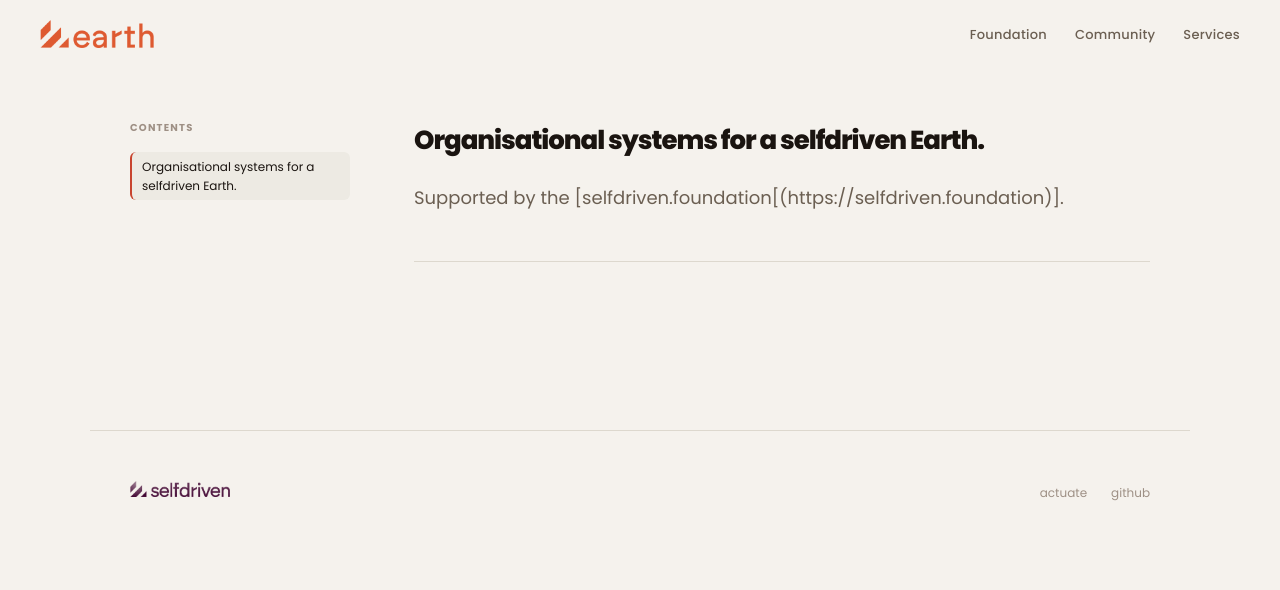
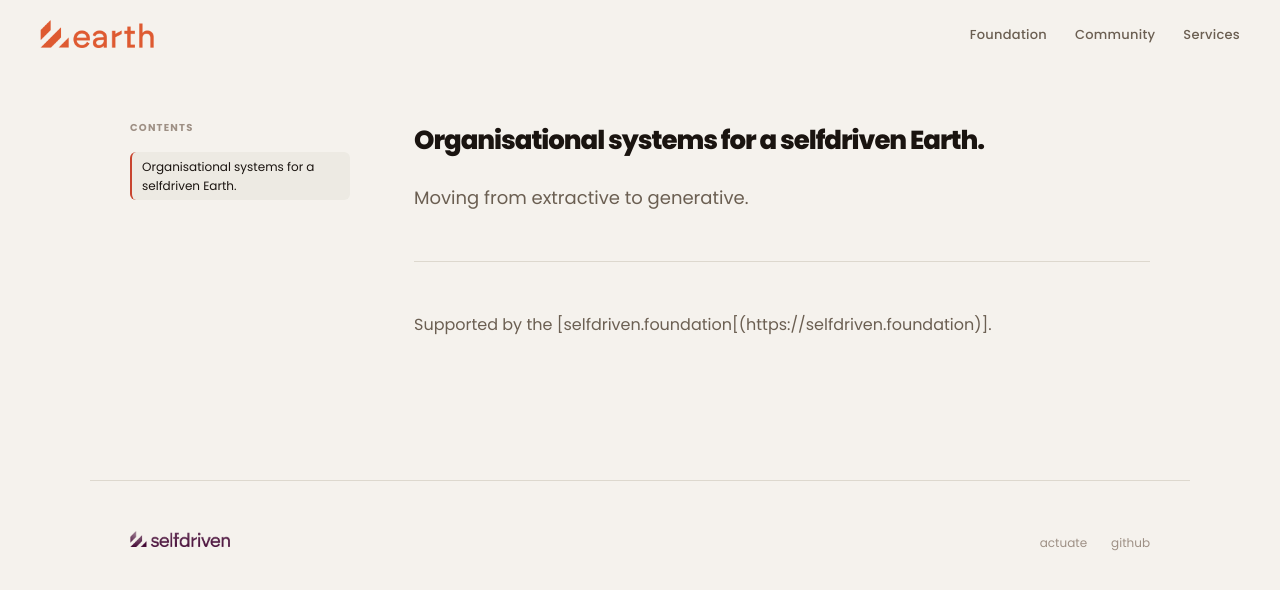
Before and after one commit to selfdriven-foundation/selfdriven-earth, a Jekyll site: the page built from docs/index.md, in a window 1280 px wide. Shown: the top 590 px of the page. Built offline with Jekyll 4.4.1, drawn with Linux system fonts in a browser that asks for light colours.

Commit message:
Update index.md

```diff
--- a/docs/index.md
+++ b/docs/index.md
@@ -5,4 +5,6 @@ title: Home
 
 ## Organisational systems for a selfdriven Earth.
 
+Moving from extractive to generative.
+
 Supported by the [selfdriven.foundation[(https://selfdriven.foundation)].
```
